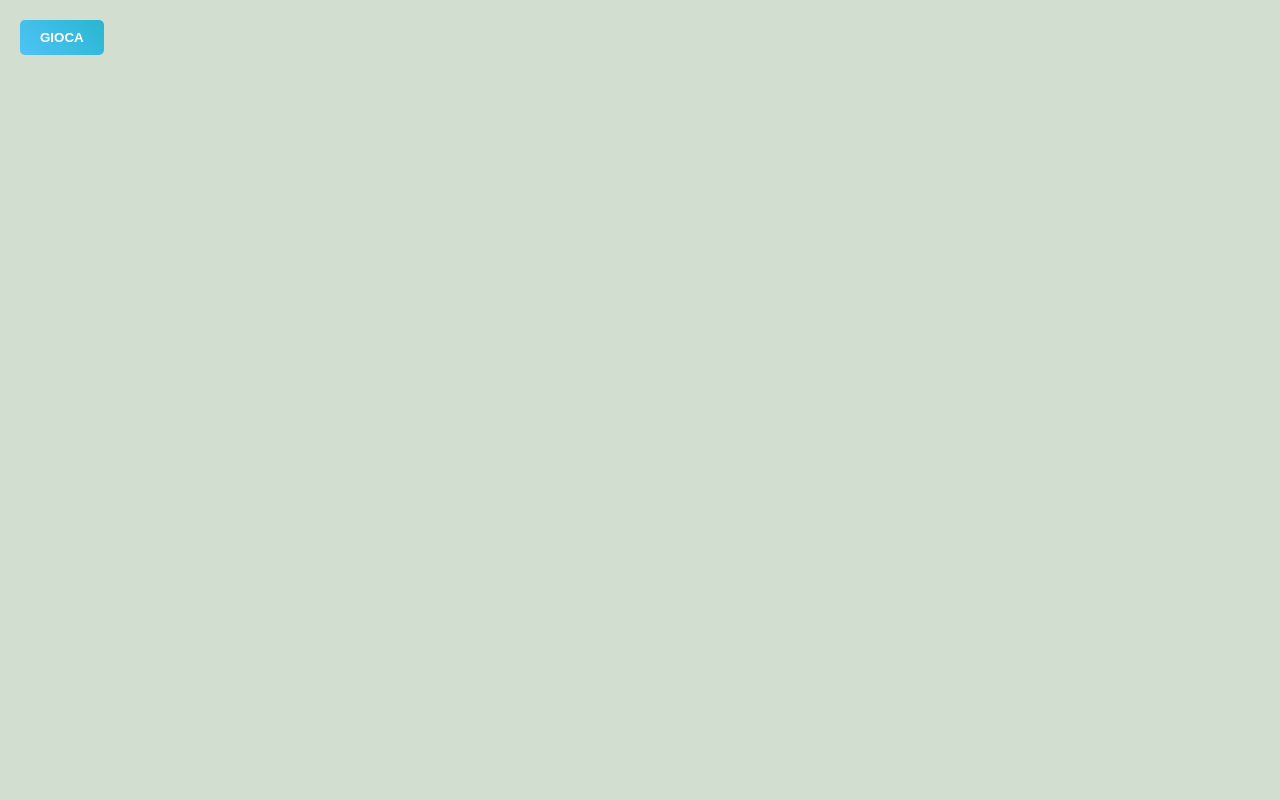
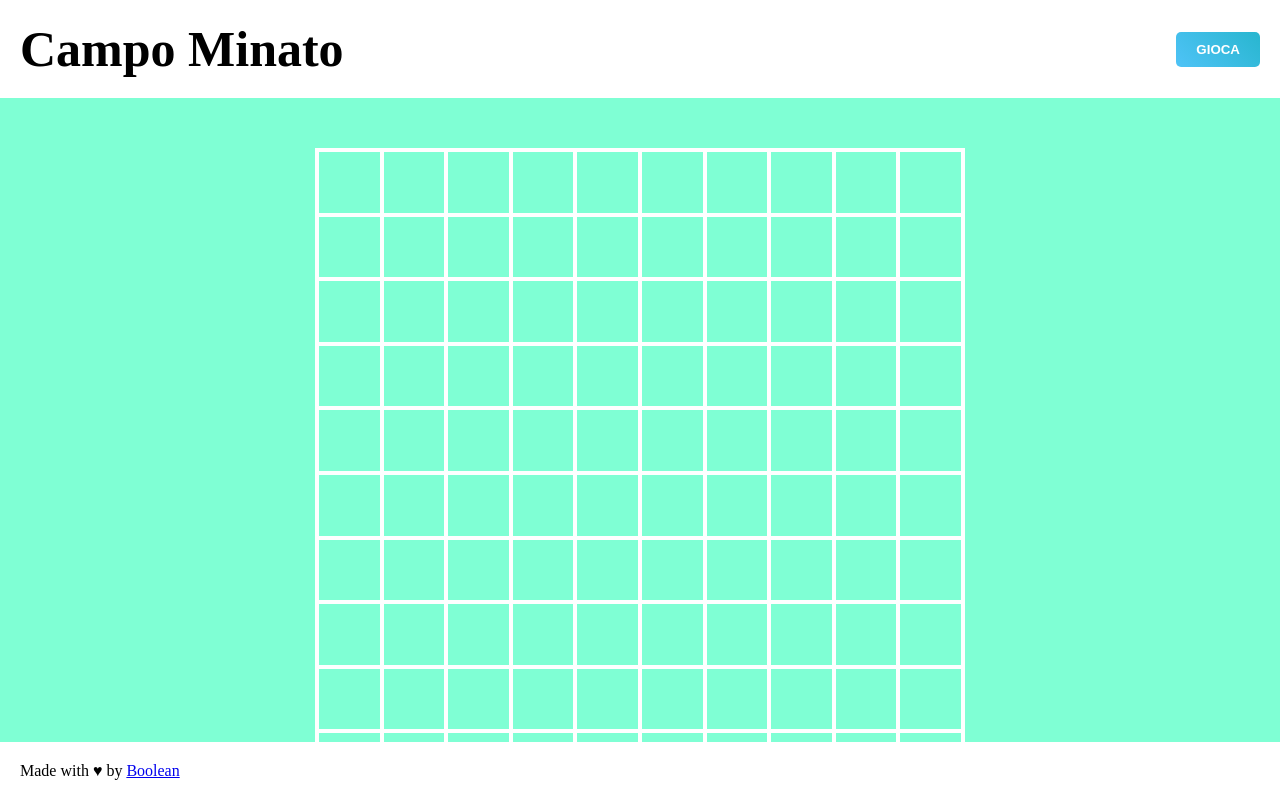
Before and after one commit to justwana-fly/js-campominato-grid, a plain HTML site: page index.html in a window 1280 px wide. Both pictures are taken after a click on the button "GIOCA". Drawn offline with Linux system fonts and the light colour scheme.

Commit message:
fatto beta

```diff
--- a/app.js
+++ b/app.js
@@ -0,0 +1,57 @@
+// L'utente clicca su un bottone che genererà una griglia di gioco quadrata.
+// Ogni cella ha un numero progressivo, da 1 a 100.
+// Ci saranno quindi 10 caselle per ognuna delle 10 righe.
+// Quando l'utente clicca su ogni cella, la cella cliccata si colora di azzurro ed emetto un messaggio in console con il numero della cella cliccata.
+
+// creo una funzione che non ha argomenti
+function generateNewGridSquare(content){
+    // definisco un nuovo elemento del dom e lo creo come <article></article>
+    const newElement = document.createElement('article');
+    newElement.innerHTML = '<span>' + content + '</span>';
+
+    // aggiungo al nuovo elemento la classe .square
+    newElement.classList.add('square');
+
+    // ritorno il nuovo elemento creato
+    return newElement;
+}
+
+// # recupero dal DOM l'elemento section con id grid e
+// # lo assegno ad una nuova variabile globale gridElement
+const gridElement = document.querySelector('section#grid');
+
+// Funzione per eseguire il codice quando il pulsante viene cliccato
+function onButtonClick() {
+    // # ripeto per 100 volte
+    for (let index = 0; index < 100; index++) {
+        // % creazione di un nuovo quadrato che assegno ad una nuova const newSquare
+        const newSquare = generateNewGridSquare(index + 1);
+
+        // ? quando l-utente clicca sul nostro quadrato
+        newSquare.addEventListener('click', function(){
+            // # se il contenuto e' pari
+            if (isEven(index + 1)){
+                // #aggiungo la classe clicked
+                newSquare.classList.add('clicked');
+            } else {
+                // #altrimenti aggiungo la classe clicked-odd
+                newSquare.classList.add('clicked-odd');
+            }
+        });
+
+        // % aggiungo il mio nuovo quadrato alla grid precedemente selezionata
+        gridElement.appendChild(newSquare);
+    }
+}
+
+// Aggiungi un evento di ascolto al pulsante
+const btn = document.getElementById('btn');
+btn.addEventListener('click', onButtonClick);
+
+function isEven(number){
+    if (number % 2 === 0){
+        return true;
+    } else {
+        return false;
+    }
+}
--- a/index.html
+++ b/index.html
@@ -4,10 +4,23 @@
     <meta charset="UTF-8">
     <meta name="viewport" content="width=device-width, initial-scale=1.0">
     <link rel="stylesheet" href="style.css">
-    <title>Document</title>
+    <title>Dyamic Grid</title>
 </head>
 <body>
-    <button id="btn" type="button">GIOCA</button>
+    <header>
+        <h1>Campo Minato</h1>
+        <button id="btn" type="button">GIOCA</button>
+    </header>
+
+    <main>
+        <section id="grid">
+
+        </section>
+    </main>
+
+    <footer>
+        <p>Made with &#9829; by <a href="https://boolean.teachable.com/">Boolean</a></p>
+    </footer>
     <script src="app.js"></script>
 </body>
 </html>
--- a/style.css
+++ b/style.css
@@ -1,29 +1,115 @@
+/* Reset CSS per azzerare margini, padding e utilizzare box-sizing */
 * {
     margin: 0;
     padding: 0;
     box-sizing: border-box;
 }
 
+/* Stile dell'header */
+header {
+    display: flex;
+    justify-content: space-between;
+    align-items: center;
+    width: 100%;
+    background-color: white;
+    padding: 20px;
+}
+
+/* Stile dell'h1 all'interno dell'header */
+header h1 {
+    font-size: 50px;
+}
+
+/* Stile del body */
 body {
-   background-color: #D2DED0;
+    background-color: #7FFFD4;
     height: 100vh;
 }
 
+/* Stile del pulsante #btn */
 #btn {
+    text-align: center;
     padding: 10px 20px;
     color: #fff;
     background: linear-gradient(45deg, #4fc3f7, #28b6cf);
     border: none;
     border-radius: 5px;
-    margin-top: 20px;
-    margin-left: 20px;
     transition: transform 0.3s ease, box-shadow 0.3s ease;
     font-weight: bold;
-
 }
 
+/* Stile del pulsante #btn quando viene fatto hover */
 #btn:hover {
     box-shadow: 0 0 10px rgba(0, 0, 0, 0.3);
     cursor: pointer;
     transform: scale(1.05);
 }
+
+/* Stile del footer */
+footer {
+    width: 100%;
+    padding: 20px;
+    background-color: white;
+    position: fixed;
+    bottom: 0;
+}
+
+/* Stile del main */
+main {
+    padding-top: 50px;
+}
+
+/* Clearfix per pulire i float */
+.clearfix::after {
+    content: '';
+    clear: both;
+    display: table;
+}
+
+/* Stile della sezione #grid */
+section#grid {
+    margin: 0 auto;
+    width: 650px;
+    height: 650px;
+}
+
+/* Stile degli articoli quadrati all'interno della sezione #grid */
+section#grid > article.square {
+    float: left;
+    width: calc(100% / 10);
+    height: calc(100% / 10);
+    cursor: crosshair;
+    display: flex;
+    justify-content: center;
+    align-items: center;
+    text-align: center;
+}
+
+/* Stile della sezione #grid e dei suoi quadrati */
+section#grid,
+section#grid .square {
+    border: 2px solid white;
+    color: white;
+    font-size: 1.5rem;
+}
+
+/* Stile del contenuto all'interno dei quadrati quando viene cliccato */
+section#grid .square > span {
+    display: none;
+}
+
+/* Stile dei quadrati quando vengono cliccati con indice pari */
+section#grid .square.clicked {
+    background-color: aqua;
+}
+
+/* Stile dei quadrati quando vengono cliccati con indice dispari */
+section#grid .square.clicked-odd {
+    background-color: magenta;
+}
+
+/* Stile del contenuto all'interno dei quadrati quando vengono cliccati */
+section#grid .square.clicked > span,
+section#grid .square.clicked-odd > span {
+    display: inline;
+}
```
